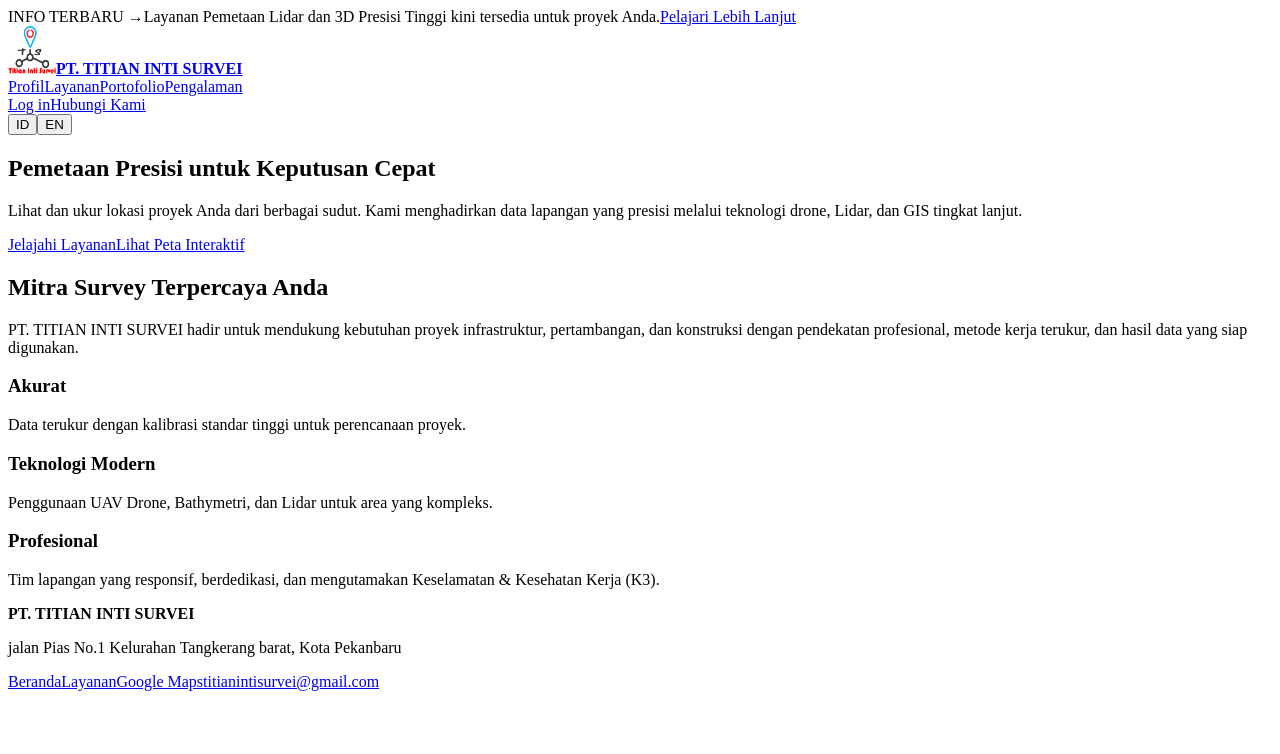
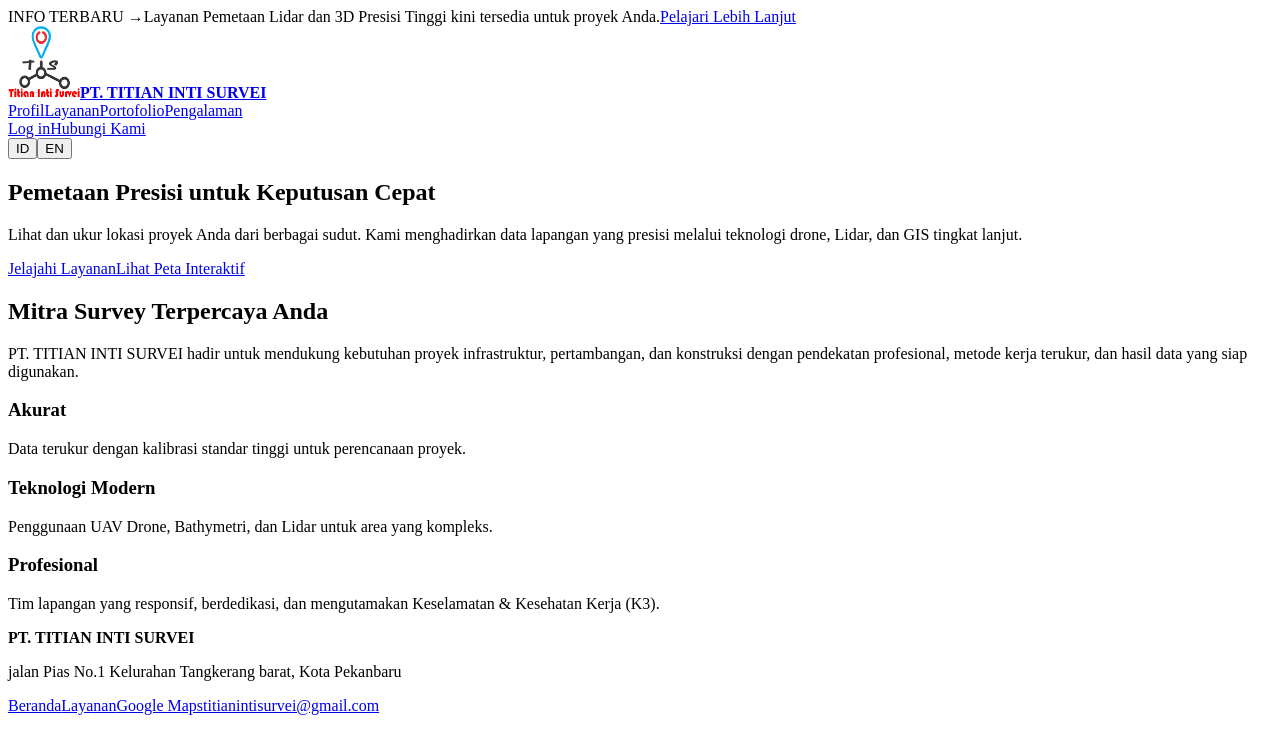
Before and after one commit to titianintisurvey/titian-intisurvei-website, a Next.js app: page / in a window 1280 px wide. Shown: the top 754 px of the page. Built offline with nearby package versions, Linux system fonts and the light colour scheme.

Commit message:
Update layout.tsx

```diff
--- a/app/layout.tsx
+++ b/app/layout.tsx
@@ -33,28 +33,30 @@ export default function RootLayout({
           </Link>
         </div>
 
-        {/* Navbar Melayang dengan Gradasi Mencolok ala DroneDeploy */}
+        {/* Navbar Melayang dengan Gradasi */}
         <header className="absolute w-full z-40 text-white mt-10 bg-gradient-to-b from-[#0b132b]/95 via-[#0b132b]/60 to-transparent pt-2 pb-8 border-none">
           <div className="max-w-7xl mx-auto px-4 sm:px-6 lg:px-8">
-            <div className="flex justify-between items-center h-20">
 
-              {/* Logo & Brand */}
-              <Link href="/" className="flex items-center gap-3">
+            {/* Mengganti h-20 menjadi py-3 agar area menu bisa menyesuaikan tinggi logo baru */}
+            <div className="flex justify-between items-center py-3">
+
+              {/* Logo & Brand Bertumpuk Atas-Bawah */}
+              <Link href="/" className="flex flex-col items-start gap-1 hover:opacity-90 transition-opacity">
                 <Image
                   src="/logo.png"
                   alt={`Logo ${company.name}`}
-                  width={48}
-                  height={48}
-                  className="bg-white rounded-full p-1 shadow-md"
+                  width={72}
+                  height={72}
+                  className="bg-white rounded-full p-1.5 shadow-lg"
                   priority
                 />
-                <strong className="text-xl md:text-2xl tracking-tight font-bold drop-shadow-md">
+                <strong className="text-lg md:text-xl tracking-tight font-bold drop-shadow-md">
                   {company.name}
                 </strong>
               </Link>
 
               {/* Menu Tengah */}
-              <nav className="hidden md:flex space-x-8 font-medium drop-shadow-md">
+              <nav className="hidden md:flex space-x-8 font-medium drop-shadow-md items-center mt-2">
                 <Link href="/#about" className="hover:text-blue-300 transition-colors">Profil</Link>
                 <Link href="/services" className="hover:text-blue-300 transition-colors">Layanan</Link>
                 <Link href="/portfolio" className="hover:text-blue-300 transition-colors">Portofolio</Link>
@@ -62,7 +64,7 @@ export default function RootLayout({
               </nav>
 
               {/* Tombol Aksi Kanan */}
-              <div className="hidden md:flex items-center gap-5 drop-shadow-md">
+              <div className="hidden md:flex items-center gap-5 drop-shadow-md mt-2">
                 <Link href="/#contact" className="font-semibold hover:text-blue-300 transition-colors">
                   Log in
                 </Link>
```
